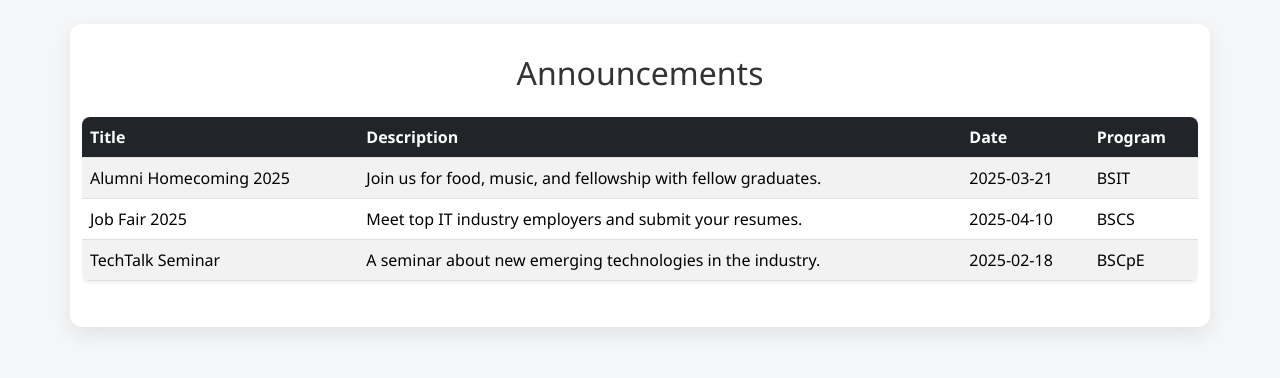
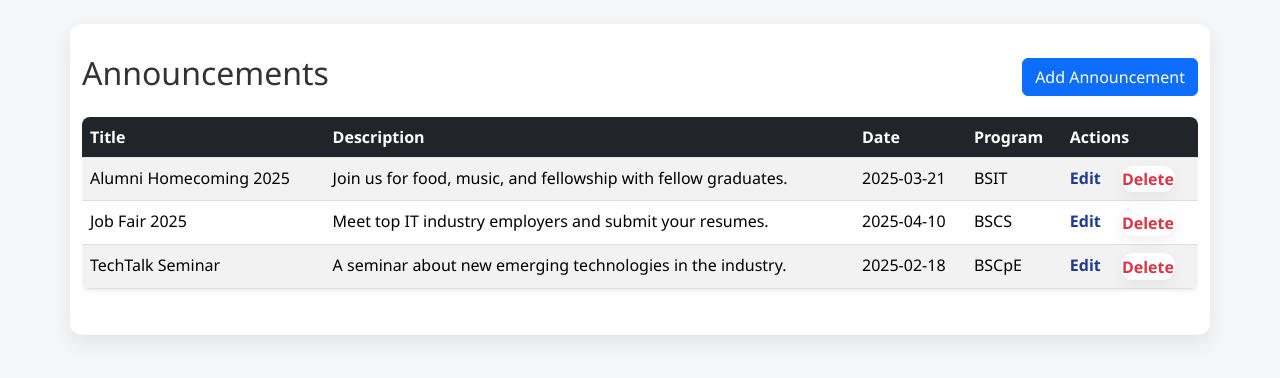
Before and after one commit to arviaaa/Online_Alumni_Tracker, a Flask app: page /announcements in a window 1280 px wide. Shown: the part 73-451 px from the top of the page. Run offline with Flask 3, Linux system fonts and the light colour scheme; a user stored in the database is signed in; data comes from the database, SQL or seed files in the repository.

Commit message:
Update announcements and base templates for improved admin navigation and announcement management

```diff
--- a/app.py
+++ b/app.py
@@ -277,13 +277,20 @@ def alumni_dashboard():
 @app.route("/announcements")
 def announcements():
     announcements_list = get_announcements()
-    return render_template("announcements.html", announcements=announcements_list)
+
+    # CHECK IF ADMIN IS LOGGED IN
+    is_admin = session.get("admin_logged_in", False)
+
+    # PASS THIS VARIABLE TO THE TEMPLATE
+    return render_template("announcements.html", announcements=announcements_list, is_admin=is_admin)
 
 @app.route("/announcements/add", methods=["GET","POST"])
 def add_announcement():
     if not session.get("admin_logged_in"):
         return redirect(url_for("admin_login"))
+
     programs = get_programs()
+
     if request.method == "POST":
         conn = get_db_connection()
         conn.execute("""INSERT INTO events (event_title, event_description, event_date, program_id)
@@ -294,15 +301,19 @@ def add_announcement():
         conn.close()
         flash("Announcement added successfully!", "success")
         return redirect(url_for("announcements"))
-    return render_template("add_announcement.html", programs=programs)
+
+    # FIX: Use the plural filename "add_announcements.html" and pass announcement=None
+    return render_template("add_announcements.html", programs=programs, announcement=None)
 
 @app.route("/announcements/edit/<int:event_id>", methods=["GET","POST"])
 def edit_announcement(event_id):
     if not session.get("admin_logged_in"):
         return redirect(url_for("admin_login"))
+
     conn = get_db_connection()
     announcement = conn.execute("SELECT * FROM events WHERE event_id=?", (event_id,)).fetchone()
     programs = get_programs()
+
     if request.method == "POST":
         conn.execute("""UPDATE events SET event_title=?, event_description=?, event_date=?, program_id=?
                         WHERE event_id=?""",
@@ -312,20 +323,22 @@ def edit_announcement(event_id):
         conn.close()
         flash("Announcement updated successfully!", "success")
         return redirect(url_for("announcements"))
+
     conn.close()
-    return render_template("edit_announcements.html", announcement=announcement, programs=programs)
+    # FIX: Reuse the "add_announcements.html" template because it handles editing too!
+    return render_template("add_announcements.html", announcement=announcement, programs=programs)
 
 @app.route("/announcements/delete/<int:event_id>", methods=["POST"])
 def delete_announcement(event_id):
     if not session.get("admin_logged_in"):
         return redirect(url_for("admin_login"))
+
     conn = get_db_connection()
     conn.execute("DELETE FROM events WHERE event_id=?", (event_id,))
     conn.commit()
     conn.close()
     flash("Announcement deleted successfully!", "info")
     return redirect(url_for("announcements"))
-
 # -----------------------------
 # CAREERS ROUTES
 # -----------------------------
--- a/templates/add_announcements.html
+++ b/templates/add_announcements.html
@@ -25,7 +25,7 @@
           <div class="mb-3">
             <label class="form-label">Program</label>
             <select name="program_id" class="form-select">
-              <option value="">-- Select Program --</option>
+              <option value="">-- All Programs --</option>
               {% for program in programs %}
               <option value="{{ program.program_id }}" {% if announcement and announcement.program_id == program.program_id %}selected{% endif %}>
                 {{ program.program_name }}
@@ -34,6 +34,9 @@
             </select>
           </div>
           <button type="submit" class="btn btn-info w-100">{{ 'Update' if announcement else 'Add' }}</button>
+          <div class="text-center mt-3">
+            <a href="{{ url_for('announcements') }}" class="text-secondary">Cancel</a>
+          </div>
         </form>
       </div>
     </div>
--- a/templates/announcements.html
+++ b/templates/announcements.html
@@ -2,13 +2,13 @@
 {% block title %}Announcements{% endblock %}
 
 {% block content %}
-<h2 class="mb-4">Announcements</h2>
+<div class="d-flex justify-content-between align-items-center mb-3">
+    <h2>Announcements</h2>
 
-{% if is_admin %}
-<div class="text-end mb-3">
-    <a href="{{ url_for('add_announcement') }}" class="btn btn-success">+ Add Announcement</a>
+    {% if is_admin %}
+    <a href="{{ url_for('add_announcement') }}" class="btn btn-primary">Add Announcement</a>
+    {% endif %}
 </div>
-{% endif %}
 
 <div class="table-responsive">
     <table class="table table-striped table-hover shadow-sm">
@@ -24,18 +24,22 @@
         <tbody>
             {% for announcement in announcements %}
             <tr>
-                <td data-label="Title">{{ announcement['event_title'] }}</td>
-                <td data-label="Description">{{ announcement['event_description'] }}</td>
-                <td data-label="Date">{{ announcement['event_date'] }}</td>
-                <td data-label="Program">{{ announcement['program_name'] or 'All' }}</td>
+                <td>{{ announcement['event_title'] }}</td>
+                <td>{{ announcement['event_description'] }}</td>
+                <td>{{ announcement['event_date'] }}</td>
+                <td>{{ announcement['program_name'] or 'All' }}</td>
                 {% if is_admin %}
-                <td data-label="Actions">
-                    <a href="{{ url_for('edit_announcement', event_id=announcement['event_id']) }}" class="btn-edit btn-action">Edit</a>
-                    <form method="POST" action="{{ url_for('delete_announcement', event_id=announcement['event_id']) }}" style="display:inline;">
-                        <button type="submit" class="btn-delete btn-action" onclick="return confirm('Delete this announcement?')">Delete</button>
+                <td class="text-nowrap">
+                    <a href="{{ url_for('edit_announcement', event_id=announcement['event_id']) }}" class="text-decoration-none fw-bold me-3">Edit</a>
+                    <form method="POST" action="{{ url_for('delete_announcement', event_id=announcement['event_id']) }}" style="display:inline-block; margin:0; padding:0;">
+                        <button type="submit" class="btn btn-link text-danger p-0 text-decoration-none fw-bold" onclick="return confirm('Delete this announcement?')">Delete</button>
                     </form>
                 </td>
                 {% endif %}
+            </tr>
+            {% else %}
+            <tr>
+                <td colspan="5" class="text-center">No announcements found.</td>
             </tr>
             {% endfor %}
         </tbody>
--- a/templates/base.html
+++ b/templates/base.html
@@ -13,7 +13,14 @@
 
     <nav class="navbar navbar-expand-lg navbar-dark" style="background-color:#1f3a93;">
         <div class="container">
-            <a class="navbar-brand" href="{{ url_for('index') }}">Alumni Tracker</a>
+            {% if session.get('admin_logged_in') %}
+                <a class="navbar-brand" href="{{ url_for('admin_dashboard') }}">Alumni Tracker</a>
+            {% elif session.get('alumni_logged_in') %}
+                <a class="navbar-brand" href="{{ url_for('alumni_dashboard') }}">Alumni Tracker</a>
+            {% else %}
+                <a class="navbar-brand" href="{{ url_for('index') }}">Alumni Tracker</a>
+            {% endif %}
+
             <button class="navbar-toggler" type="button" data-bs-toggle="collapse" data-bs-target="#navbarNav">
                 <span class="navbar-toggler-icon"></span>
             </button>
```
